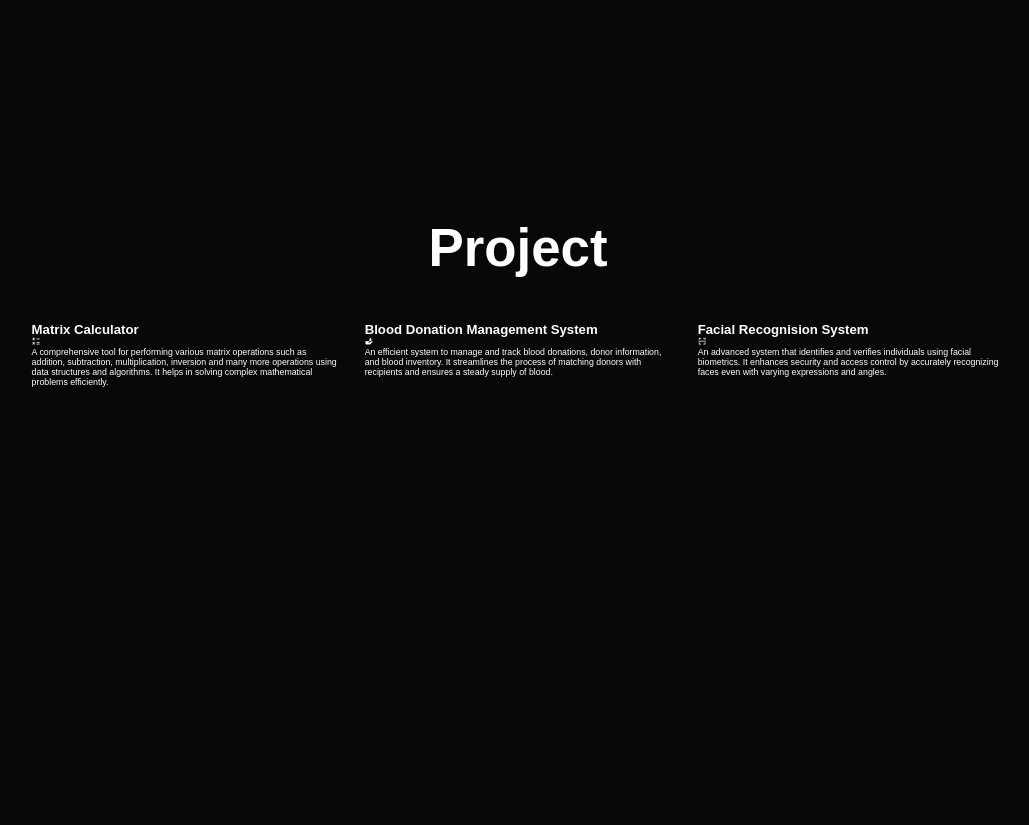
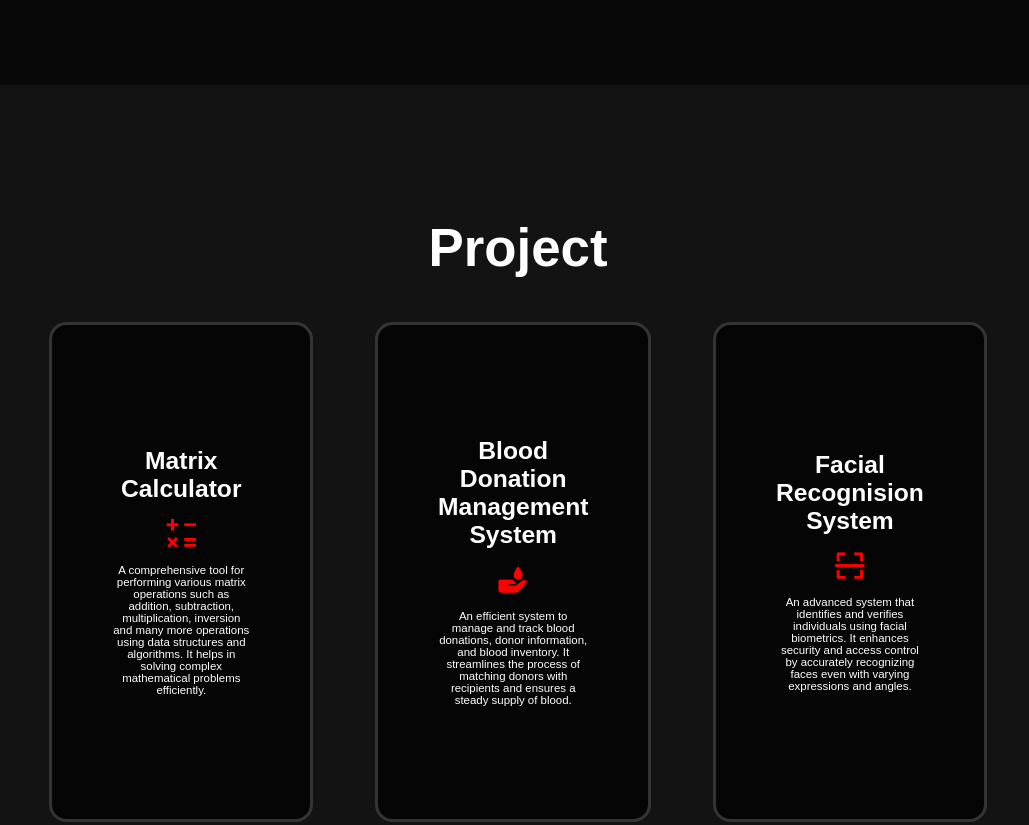
Before and after one commit to Sanjana-Upadhyaya/CODSOFT, a plain HTML site: page project2/index.html in a window 1280 px wide. Shown: the part 3473-4298 px from the top of the page, without its empty margins (122-1151 px from the left). Drawn offline with nearby package versions, Linux system fonts and the light colour scheme.

Commit message:
Update portfolio.css

```diff
--- a/project2/portfolio.css
+++ b/project2/portfolio.css
@@ -463,6 +463,60 @@ span{
     color: gold;
     font-size: 2rem;
 }
+.project{
+    background: var(--second-bg-color);
+}
+.project-box{
+    background-size: cover;
+    display: flex;
+    align-items: center;
+    justify-content: center;
+    flex-direction: column;
+}
+.project .heading{
+    margin-bottom: 5rem;
+}
+.wrapper{
+    display: grid;
+    grid-template-columns: repeat(3,1fr);
+    gap: 3rem;
+}
+.project-item{
+    min-height: 500px;
+    max-width: 450px;
+    background: rgba(0, 0, 0, 0.7);
+    border: 3px solid rgba(238, 238, 238, 0.2);
+    border-radius: 2rem;
+    margin: 0 2rem;
+    padding: 30px 60px;
+    cursor: pointer;
+    display: flex;
+    flex-direction: column;
+    align-items: center;
+    justify-content: center;
+    text-align: center;
+    gap: 1.5rem;
+    color: white;
+    transition: 0.4s ease-in-out;
+}
+.project-item:hover{
+    border: 3px solid var(--main-color);
+    transform: translateY(-10px)scale(1.03);
+    box-shadow: 0 0 50px var(--main-color);
+    background-color: #e6e6e6;
+    color: #080808;
+    font-size: 600;
+}
+.project-item h2{
+    font-size: 2.8rem;
+}
+.project-item p{
+    font-size: 1.3rem;
+}
+#picon{
+    color: red;
+    font-size: 4rem;
+}
 .contact{
     background-color: var(--bg-color);
 }
```
